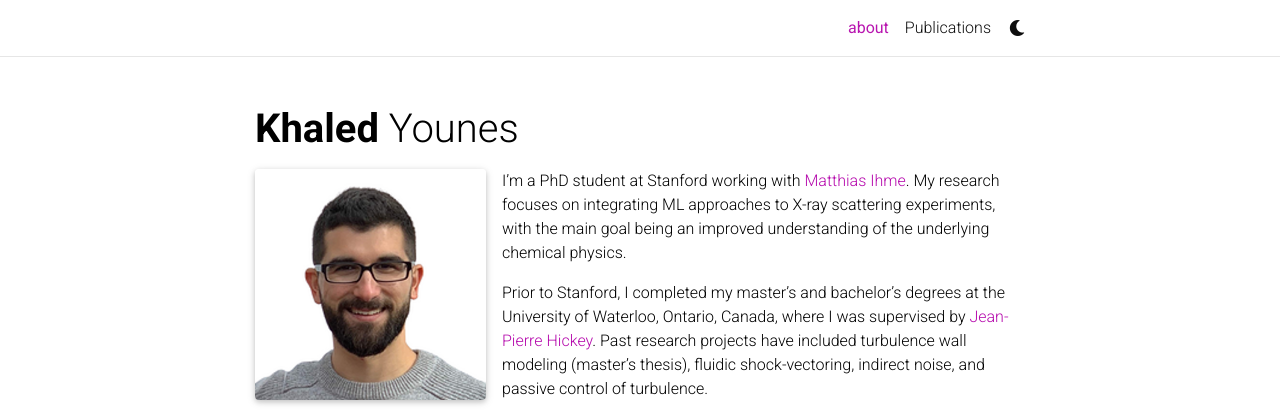
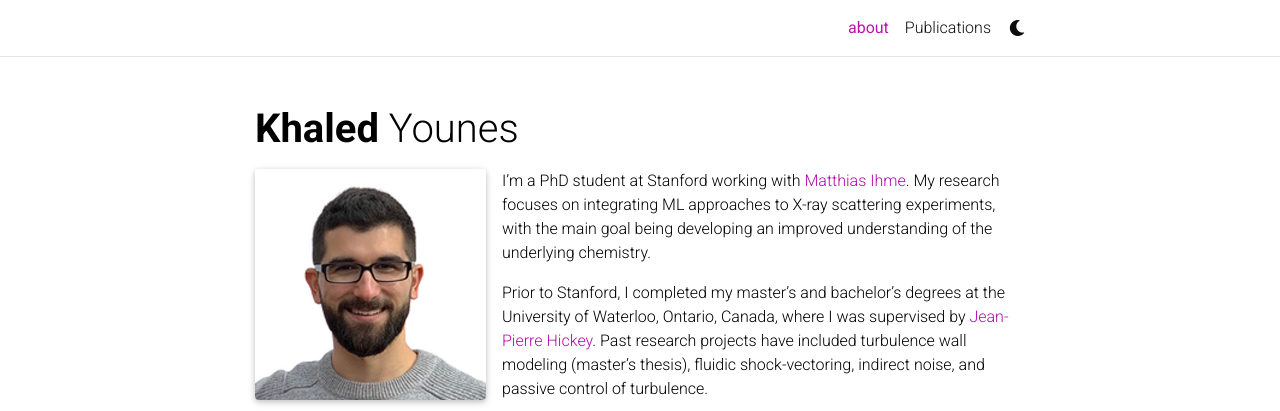
Before and after one commit to kyounes14/kyounes14.github.io, a Jekyll site: the page built from _pages/about.md, in a window 1280 px wide. Shown: the top 411 px of the page. Built offline with Jekyll 4.4.1, drawn with Linux system fonts in a browser that asks for light colours; full-size pictures stand in for the smaller copies a plugin makes; comment, search, counter and statistics services are not loaded; a style sheet for code colours, icons or effects is not loaded.

Commit message:
Update about.md

```diff
--- a/_pages/about.md
+++ b/_pages/about.md
@@ -15,7 +15,7 @@ selected_papers: false # includes a list of papers marked as "selected={true}"
 social: true  # includes social icons at the bottom of the page
 ---
 
-I’m a PhD student at Stanford working with [Matthias Ihme](http://web.stanford.edu/group/ihmegroup/cgi-bin/MatthiasIhme/people/matthias-ihme/). My research focuses on integrating ML approaches to X-ray scattering experiments, with the main goal being an improved understanding of the underlying chemical physics.
+I’m a PhD student at Stanford working with [Matthias Ihme](http://web.stanford.edu/group/ihmegroup/cgi-bin/MatthiasIhme/people/matthias-ihme/). My research focuses on integrating ML approaches to X-ray scattering experiments, with the main goal being developing an improved understanding of the underlying chemistry.
 
 Prior to Stanford, I completed my master’s and bachelor’s degrees at the University of Waterloo, Ontario, Canada, where I was supervised by [Jean-Pierre Hickey](https://uwaterloo.ca/mechanical-mechatronics-engineering/profile/j6hickey). Past research projects have included turbulence wall modeling (master’s thesis), fluidic shock-vectoring, indirect noise, and passive control of turbulence.
 
```
